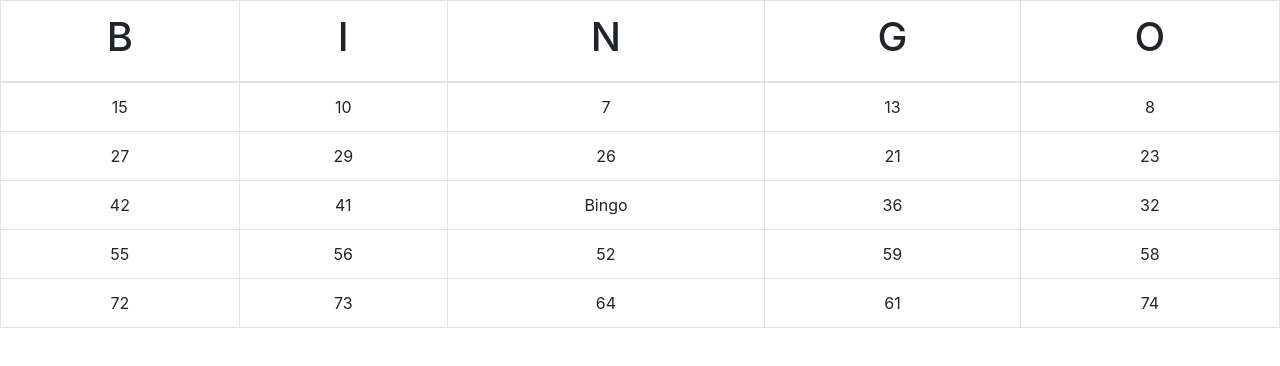
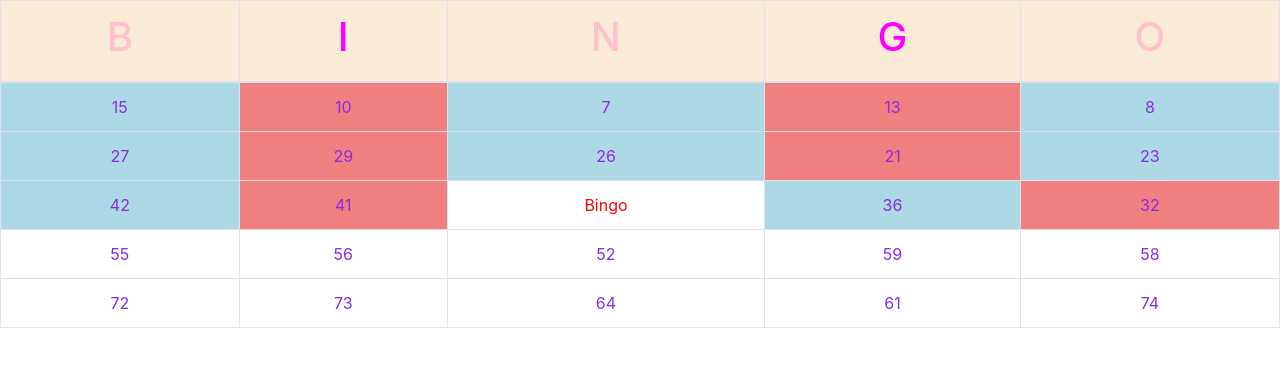
Before and after one commit to MharComarx/Bingo-, a plain HTML site: page index.html in a window 1280 px wide. Drawn offline with nearby package versions, Linux system fonts and the light colour scheme.

Commit message:
added color

```diff
--- a/index.html
+++ b/index.html
@@ -11,38 +11,43 @@
              <!--MAIN TABLE-->
             <thead>
                 <!-- HEADING -->
-                <th><h1>B</h1></th>
-                <th><h1>I</h1></th>
-                <th><h1>N</h1></th>
-                <th><h1>G</h1></th>
-                <th><h1>O</h1></th>
+
+                <th style="background-color: antiquewhite;"><h1 style="color:pink">B</h1></th>
+                <th style="background-color: antiquewhite;"><h1 style="color:magenta">I</h1></th>
+                <th style="background-color: antiquewhite;"><h1 style="color:pink">N</h1></th>
+                <th style="background-color: antiquewhite;"><h1 style="color:magenta">G</h1></th>
+                <th style="background-color: antiquewhite;"><h1 style="color:pink">O</h1></th>
             </thead>
             <tbody> <!--Body-->
-                <background color="Red">
 
-                <tr> <!--row-->
 
-                    <td>15</td><!--data-->
-                    <td>10</td>
-                    <td>7</td>
-                    <td>13</td>
-                    <td>8</td>
+                <tr style="color:blueviolet;"> <!--row-->
+
+                    <td style="background-color: lightblue">15</td><!--data-->
+                    <td style="background-color: lightcoral;">10</td>
+                    <td style="background-color: lightblue">7</td>
+                    <td style="background-color: lightcoral;">13</td>
+                    <td style="background-color: lightblue;">8</td>
                 </tr>
-                <td>27</td>
-                <td>29</td>
-                <td>26</td>
-                <td>21</td>
-                <td>23</td>
+                <tr style="color:blueviolet;">
+                <td style="background-color: lightblue;">27</td>
+                <td style="background-color: lightcoral;">29</td>
+                <td style="background-color: lightblue;">26</td>
+                <td style="background-color: lightcoral;">21</td>
+                <td style="background-color: lightblue;">23</td>
+            </tr>
 
-                <tr>
-                    <td>42</td>
-                    <td>41</td>
-                    <td>Bingo</td>
-                    <td>36</td>
-                    <td>32</td>
+
+
+                <tr style="color:blueviolet;">
+                    <td style="background-color: lightblue;">42</td>
+                    <td style="background-color: lightcoral;">41</td>
+                    <td style="color:red;">Bingo</td>
+                    <td style="background-color: lightblue;">36</td>
+                    <td style="background-color: lightcoral;">32</td>
                 </tr>
 
-                <tr>
+                <tr style="color:blueviolet;">
                     <td>55</td>
                     <td>56</td>
                     <td>52</td>
@@ -50,14 +55,14 @@
                     <td>58</td>
                 </tr>
 
-                <tr>
+                <tr style="color:blueviolet;">
                     <td>72</td>
                     <td>73</td>
                     <td>64</td>
                     <td>61</td>
                     <td>74</td>
                 </tr>
-            </background>
+
             </tbody>
             <tfoot>
                 <!--footer-->
```
